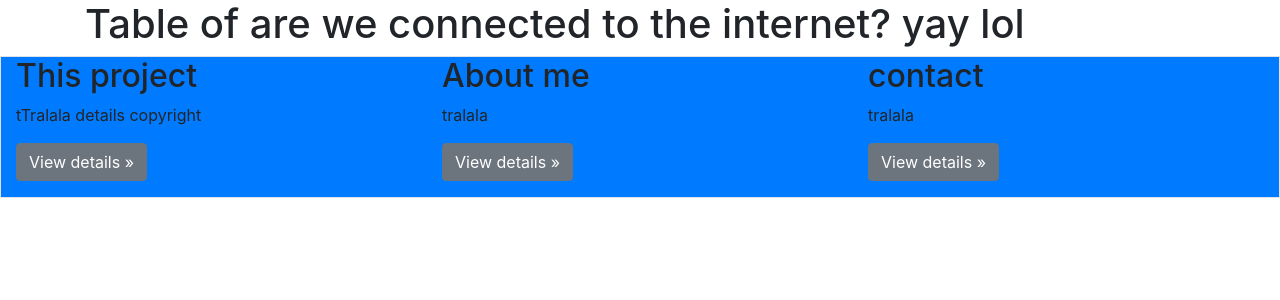
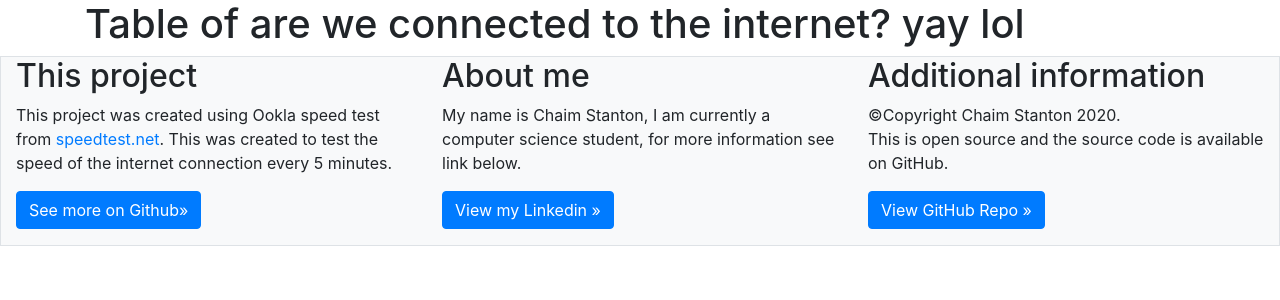
Before and after one commit to ChaimStanton/pingtester, a PHP site: page / in a window 1280 px wide. Shown: the top 300 px of the page. Run offline with PHP 8.4, Linux system fonts and the light colour scheme; some libraries are stand-ins or nearby versions.

Commit message:
added stuff to footer

```diff
--- a/footer.php
+++ b/footer.php
@@ -6,39 +6,40 @@ echo '
 
 <footer>
 
-<div class="container-fluid bg-primary">
+<div class="container-fluid bg-light">
 	<div class="row table-bordered">
 		<div class="col-md-4">
 			<h2>
 				This project
 			</h2>
 			<p>
-				tTralala details copyright
+				This project was created using Ookla speed test from <a href="speedtest.net">speedtest.net</a>. This was created to test the speed of the internet connection every 5 minutes.
 			</p>
 			<p>
-				<a class="btn btn-secondary" href="#">View details »</a>
-			</p>
+				<a class="btn btn-primary" href="https://chaimstanton.github.io/speedtest/">See more on Github»</a>
+			</>
 		</div>
 		<div class="col-md-4">
 			<h2>
 				About me
 			</h2>
 			<p>
-				tralala
+				My name is Chaim Stanton, I am currently a computer science student, for more information see link below.
 			</p>
 			<p>
-				<a class="btn btn-secondary" href="#">View details »</a>
+				<a class="btn btn-primary" href="www.linkedin.com/in/chaimstanton">View my Linkedin »</a>
 			</p>
 		</div>
 		<div class="col-md-4">
 			<h2>
-				contact
+				Additional information
 			</h2>
 			<p>
-				tralala
+				©Copyright Chaim Stanton 2020. <br>
+				This is open source and the source code is available on GitHub.
 			</p>
 			<p>
-				<a class="btn btn-secondary" href="#">View details »</a>
+				<a class="btn btn-primary" href="https://github.com/ChaimStanton/speedtest">View GitHub Repo »</a>
 			</p>
 		</div>
 	</div>
```
